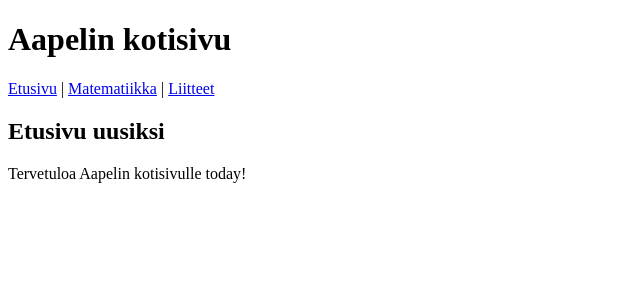
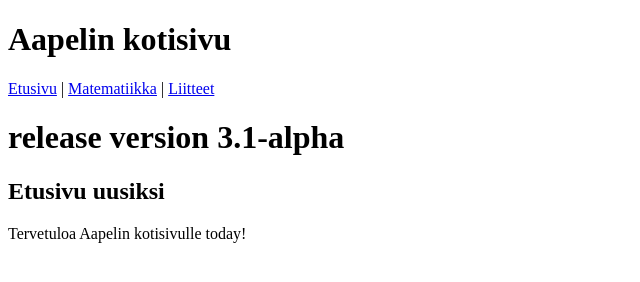
Before and after one commit to Lasseboy59/demo-tag, a plain HTML site: page homepage.html in a window 1280 px wide. Shown: the whole page, without its empty margins (0-640 px from the left). Drawn offline with Linux system fonts and the light colour scheme.

Commit message:
master: h1 text added 'release version 3.1 alpha' - homepage.html

```diff
--- a/homepage.html
+++ b/homepage.html
@@ -10,6 +10,7 @@
       <a href="matikka.html">Matematiikka</a> |
       <a href="IT-apuvalineita.pdf">Liitteet</a>
     </p>
+    <h1>release version 3.1-alpha</h1>
     <h2>Etusivu uusiksi</h2>
     <p>Tervetuloa Aapelin kotisivulle today!</p>
   </body>
```
